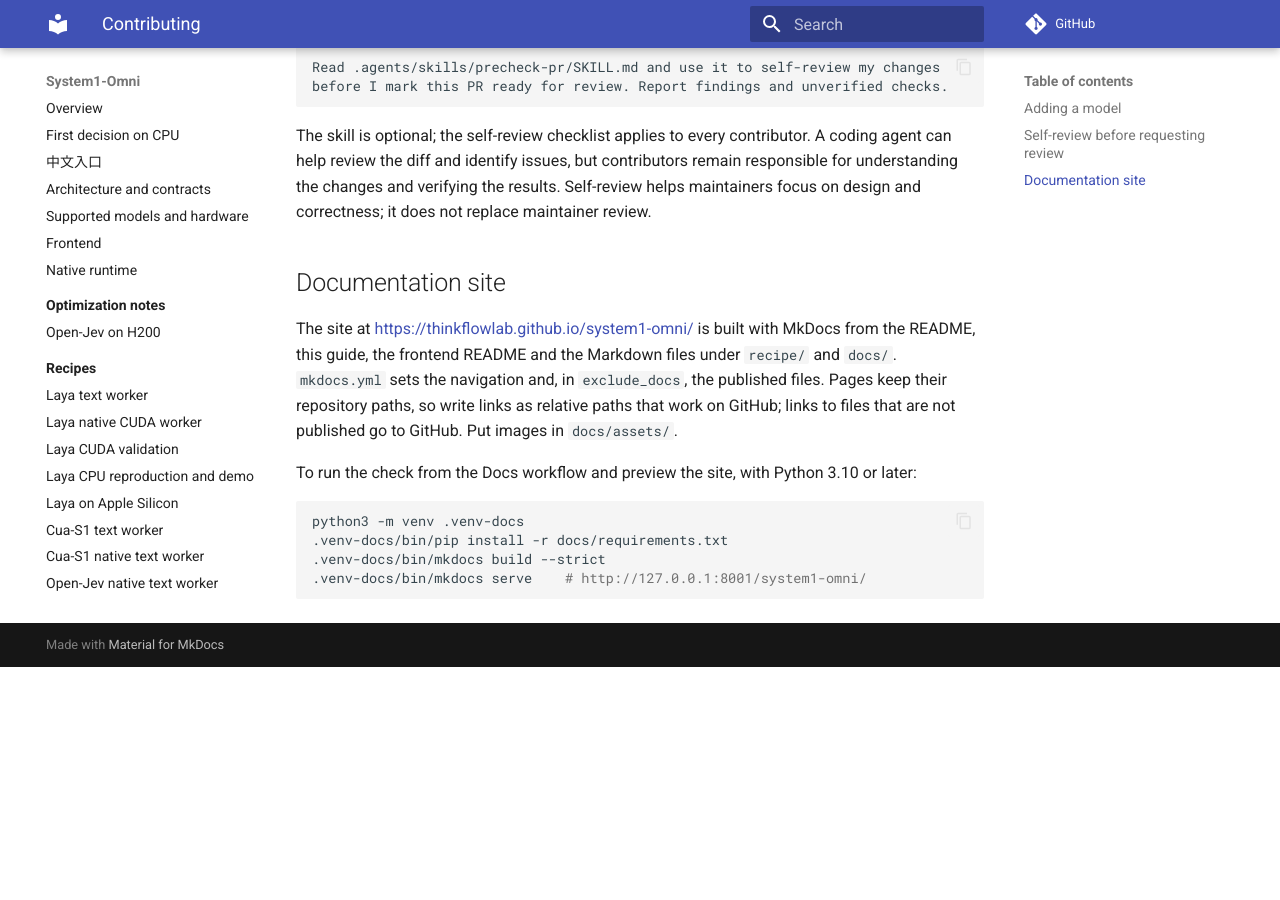
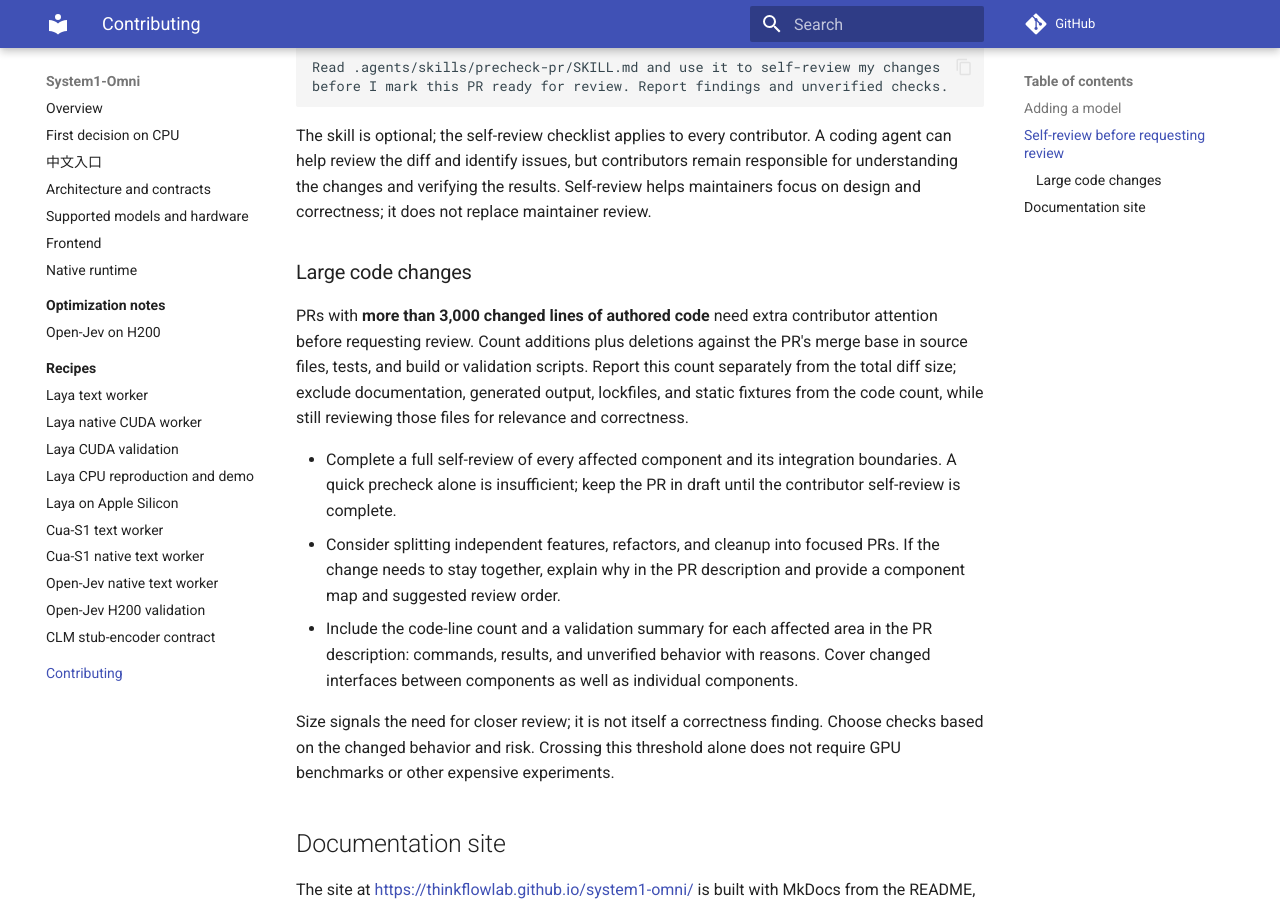
Before and after one commit to Levius-Fubuki/system1-omni, an MkDocs documentation site: the page built from CONTRIBUTING.md, in a window 1280 px wide and 900 px high, scrolled down 1958 px. Built offline with MkDocs 1.6.1 and Material for MkDocs 9.7.7, drawn with Linux system fonts in a browser that asks for light colours; comment, search, counter and statistics services are not loaded; before the commit the page ends 2625 px from its top, so only the background shows below that.

Commit message:
skills: require extra contributor review for large code changes
Signed-off-by: Hongsheng Liu <liuhongsheng4@huawei.com>

```diff
--- a/CONTRIBUTING.md
+++ b/CONTRIBUTING.md
@@ -96,6 +96,29 @@
 Self-review helps maintainers focus on design and correctness; it does not
 replace maintainer review.
 
+### Large code changes
+
+PRs with **more than 3,000 changed lines of authored code** need extra contributor
+attention before requesting review. Count additions plus deletions against the
+PR's merge base in source files, tests, and build or validation scripts. Report
+this count separately from the total diff size; exclude documentation, generated
+output, lockfiles, and static fixtures from the code count, while still reviewing
+those files for relevance and correctness.
+
+- Complete a full self-review of every affected component and its integration
+  boundaries. A quick precheck alone is insufficient; keep the PR in draft until
+  the contributor self-review is complete.
+- Consider splitting independent features, refactors, and cleanup into focused
+  PRs. If the change needs to stay together, explain why in the PR description
+  and provide a component map and suggested review order.
+- Include the code-line count and a validation summary for each affected area in
+  the PR description: commands, results, and unverified behavior with reasons.
+  Cover changed interfaces between components as well as individual components.
+
+Size signals the need for closer review; it is not itself a correctness finding.
+Choose checks based on the changed behavior and risk. Crossing this threshold
+alone does not require GPU benchmarks or other expensive experiments.
+
 ## Documentation site
 
 The site at <https://thinkflowlab.github.io/system1-omni/> is built with MkDocs
```
Also changed, not shown: .agents/skills/precheck-pr/SKILL.md (+4 -0 lines), .agents/skills/self-review/SKILL.md (+5 -0 lines), .agents/skills/system1-omni-review/SKILL.md (+1 -0 lines).
